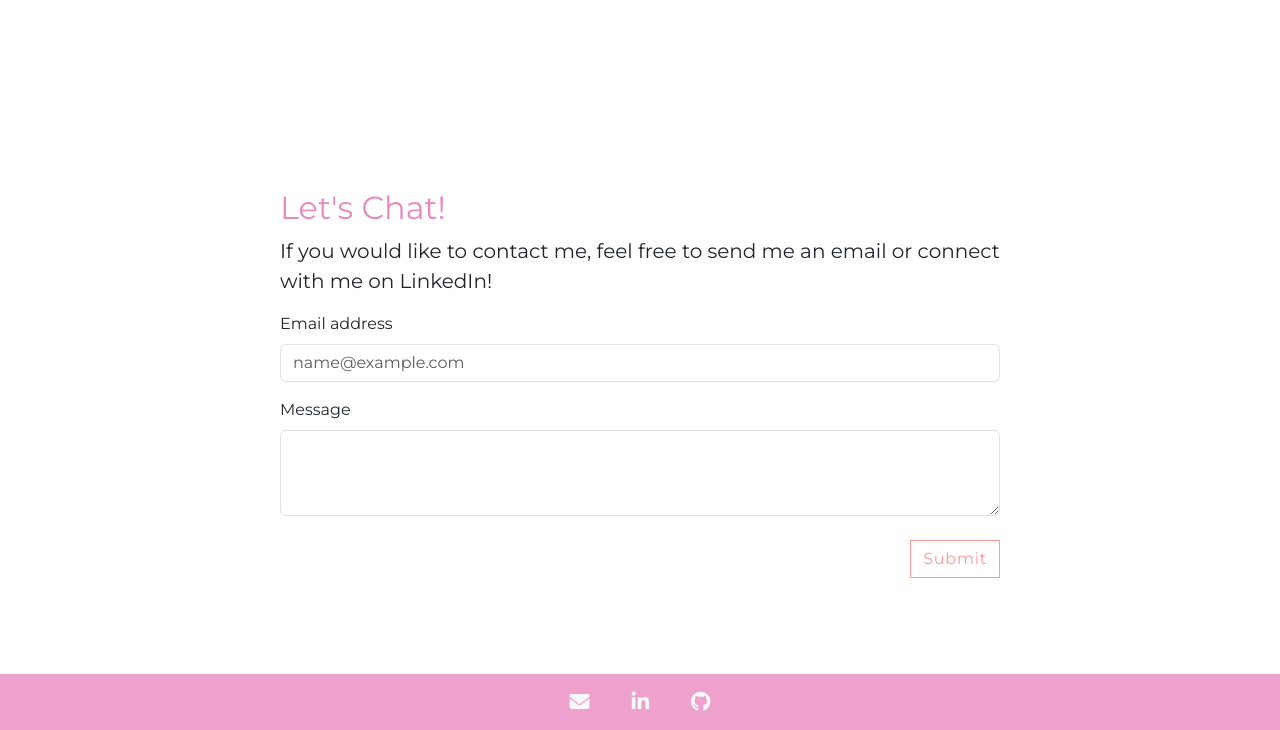
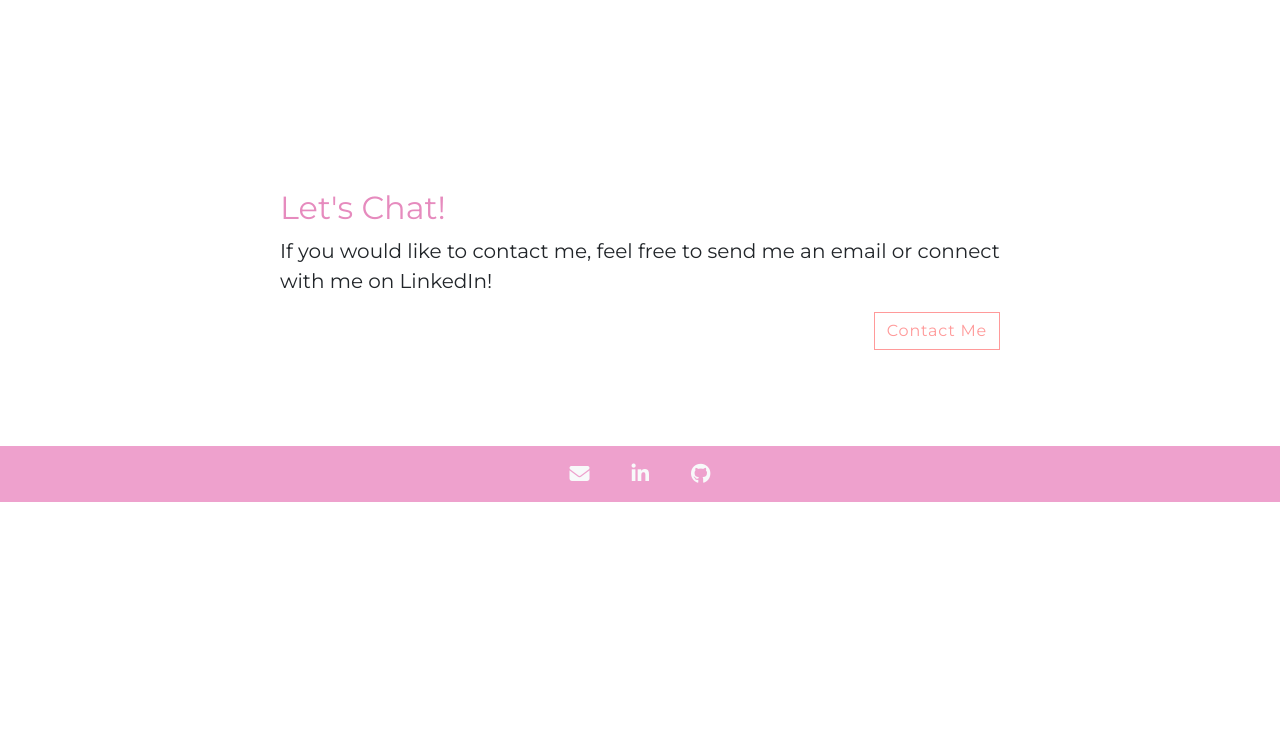
Before and after one commit to tjjcksn3/tjjcksn3.github.io, a plain HTML site: page index.html in a window 1280 px wide. Shown: the part 1808-2538 px from the top of the page. After the commit the page ends 2310 px from the top, so only its background shows below. Drawn offline with nearby package versions, Linux system fonts and the light colour scheme.

Commit message:
1 file modified

```diff
--- a/index.html
+++ b/index.html
@@ -163,19 +163,10 @@
           <div class="col-lg-8">
               <h2 class="normal">Let's Chat!</h2>
               <p class="lead">If you would like to contact me, feel free to send me an email or connect with me on LinkedIn!</p>
+              <a href="mailto:tiereneyj@gmail.com" class="btn btn-outline float-end" role="button">Contact Me</a>
+</section>
 
 
-    <div class="mb-3">
-      <form action="mailto:tiereneyj@gmail.com" method="POST" enctype="text/plain" name="Email Form">
-      <label for="exampleFormControlInput1" class="form-label">Email address</label>
-      <input type="email" class="form-control" id="exampleFormControlInput1" placeholder="name@example.com">
-    </div>
-    <div class="mb-3">
-      <label for="exampleFormControlTextarea1" class="form-label">Message</label>
-      <textarea class="form-control" id="exampleFormControlTextarea1" rows="3"></textarea>
-      <div class="col-12 mt-4">
-        <button type="submit" value="submit" class="btn btn-outline float-end">Submit</button>
-    </div>
 
   </div>
 </div>
```
